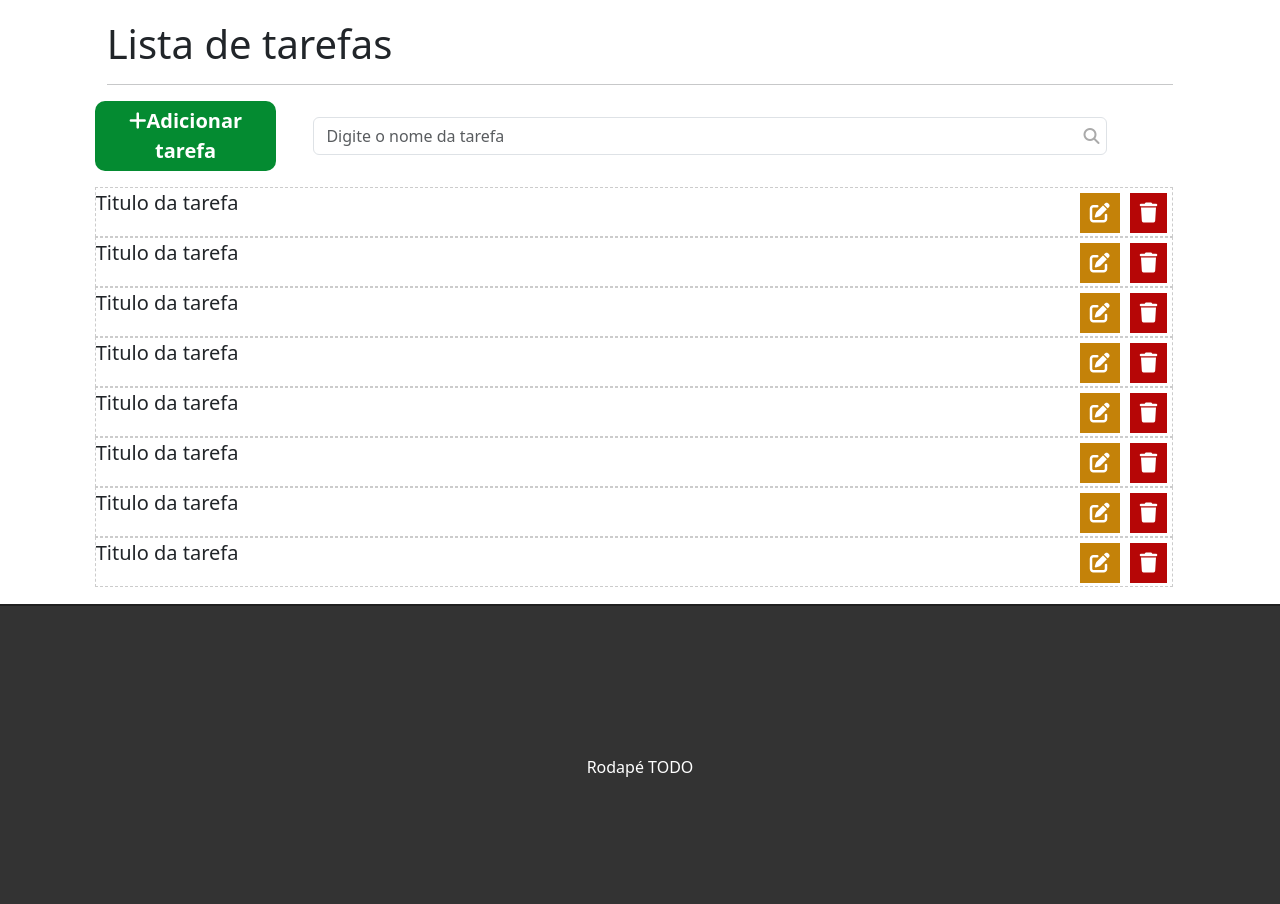
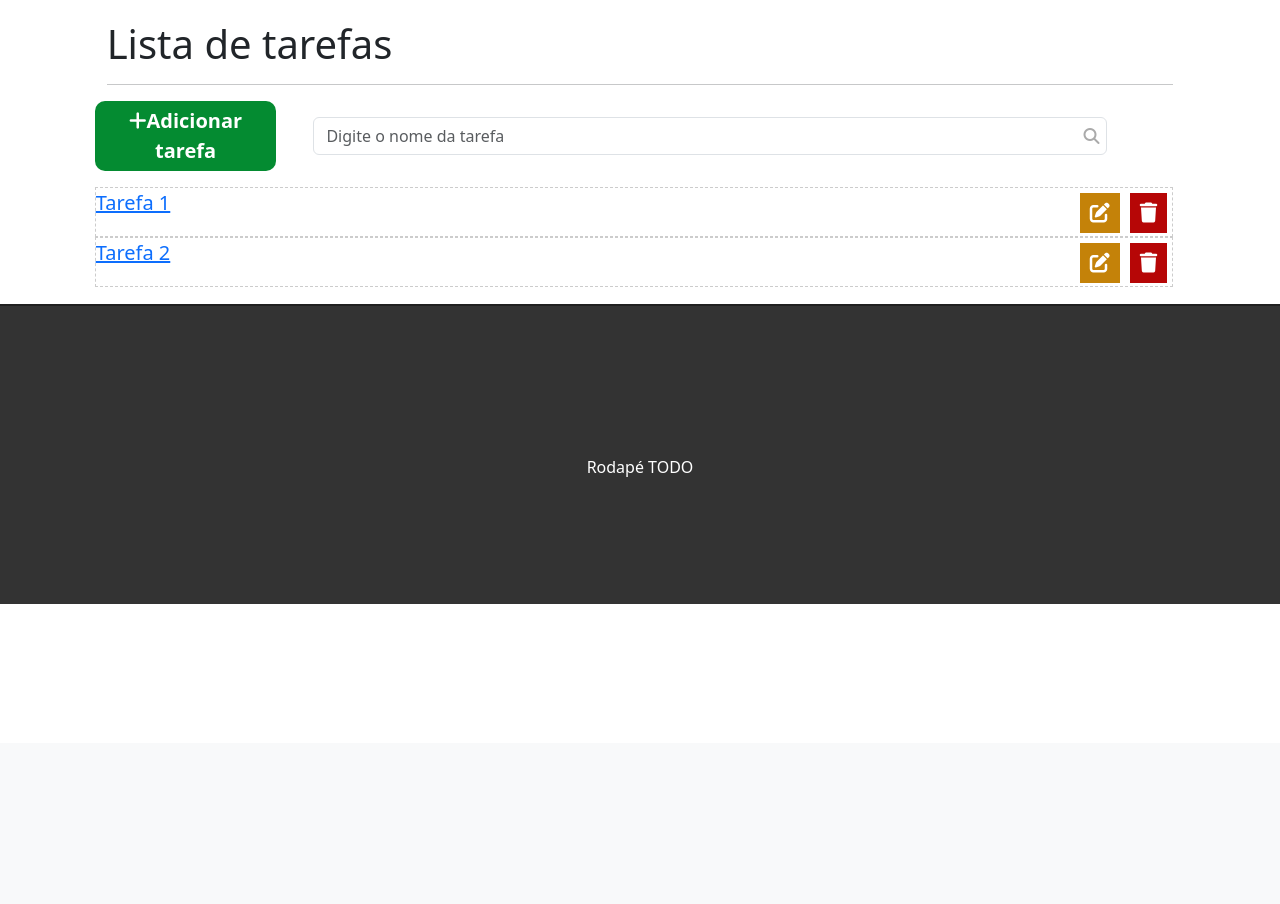
Before and after one commit to jonasportugall/todo-project-curso-django, a Django app: page / in a window 1280 px wide. Shown: the part 57-961 px from the top of the page. After the commit the page ends 661 px from the top, so only its background shows below. Run offline with Django 5.2, Linux system fonts and the light colour scheme; data comes from the database, SQL or seed files in the repository.

Commit message:
adicionado a opcao de visualizar os detalhes de apenas uma tarfea

```diff
--- a/tasks/templates/tasks/list.html
+++ b/tasks/templates/tasks/list.html
@@ -20,47 +20,13 @@
 
 
         <ul class="task-list mt-3">
+            {% for task in tasks %}
             <li class="task-item">
-                <span>Titulo da tarefa</span>
+                <span><a href="task/{{ task.id }}">{{ task.title }}</a></span>
                 <span><i class="fas fa-trash"></i></span>
                 <span><i class="fas fa-edit"></i></span>
             </li>
-            <li class="task-item">
-                <span>Titulo da tarefa</span>
-                <span><i class="fas fa-trash"></i></span>
-                <span><i class="fas fa-edit"></i></span>
-            </li>
-            <li class="task-item">
-                <span>Titulo da tarefa</span>
-                <span><i class="fas fa-trash"></i></span>
-                <span><i class="fas fa-edit"></i></span>
-            </li>
-            <li class="task-item">
-                <span>Titulo da tarefa</span>
-                <span><i class="fas fa-trash"></i></span>
-                <span><i class="fas fa-edit"></i></span>
-            </li>
-            <li class="task-item">
-                <span>Titulo da tarefa</span>
-                <span><i class="fas fa-trash"></i></span>
-                <span><i class="fas fa-edit"></i></span>
-            </li>
-            <li class="task-item">
-                <span>Titulo da tarefa</span>
-                <span><i class="fas fa-trash"></i></span>
-                <span><i class="fas fa-edit"></i></span>
-            </li>
-            <li class="task-item">
-                <span>Titulo da tarefa</span>
-                <span><i class="fas fa-trash"></i></span>
-                <span><i class="fas fa-edit"></i></span>
-            </li>
-            <li class="task-item">
-                <span>Titulo da tarefa</span>
-                <span><i class="fas fa-trash"></i></span>
-                <span><i class="fas fa-edit"></i></span>
-            </li>
-
+            {% endfor %}
         </ul>
       </div>
     </div>
--- a/tasks/urls.py
+++ b/tasks/urls.py
@@ -5,5 +5,6 @@ from . import views
 urlpatterns = [
     path('hellowold/', views.hellowold),
     path('',views.taskList, name='task-list'),
+    path('task/<int:id>', views.showTask, name="show-task"),
     path('yourname/<str:name>',views.yourName, name='your-name')
 ]
--- a/tasks/views.py
+++ b/tasks/views.py
@@ -1,6 +1,7 @@
-from django.shortcuts import render
+from django.shortcuts import render,get_object_or_404
 
 from django.http import HttpResponse
+from .models import Task
 
 # Create your views here.
 
@@ -8,7 +9,12 @@ def hellowold(request):
     return HttpResponse('HelloWord')
 
 def taskList(request):
-    return render(request, 'tasks/list.html' )
+    tasks = Task.objects.all()
+    return render(request, 'tasks/list.html',{'tasks' : tasks } )
 
 def yourName(request , name):
     return render(request , 'tasks/yourname.html',{'name':name})
+
+def showTask(request, id):
+    task = get_object_or_404(Task , pk=id)
+    return render(request , 'tasks/showtask.html',{'task':task})
```
Also changed, not shown: tasks/templates/tasks/showtask.html (added, +23 -0 lines).
